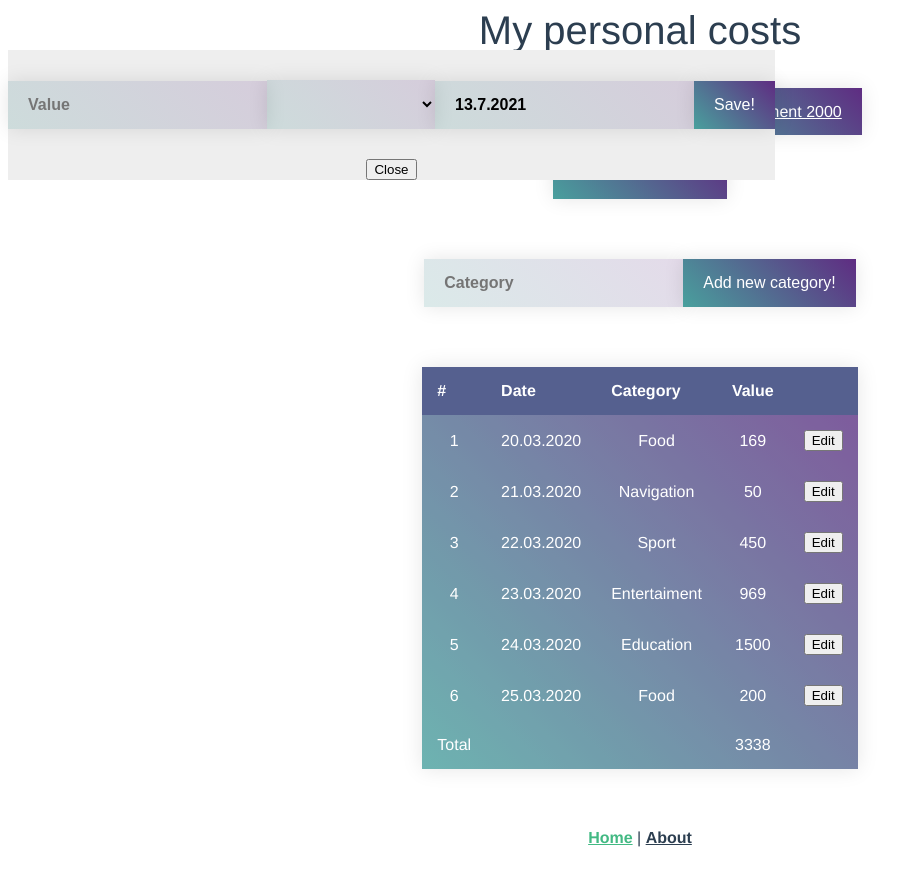
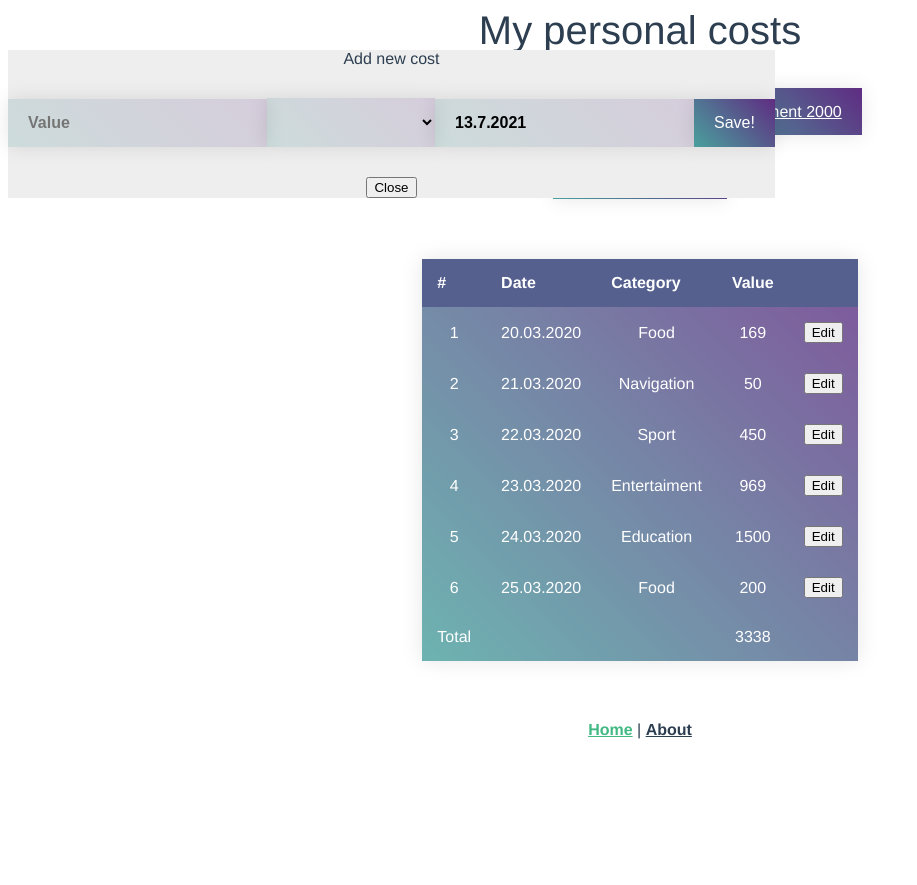
Before and after one commit to Ja0nix/Vue.js, a Vue app in the folder money/: page / in a window 1280 px wide. Both pictures are taken after a click on the button "ADD NEW COST+". Shown: the whole page, without its empty margins (0-917 px from the left). After the commit the page ends 800 px from the top, so only its background shows below. Built offline with nearby package versions, Linux system fonts and the light colour scheme.

Commit message:
Плагин доработан до рабочего состояния

```diff
--- a/money/src/components/PaymentMenu.vue
+++ b/money/src/components/PaymentMenu.vue
@@ -1,10 +1,11 @@
 <template>
   <div :class="$style.wrapper">
-    <!-- <div :class="header">{{ settings.header }}</div> -->
+    <div :class="header">{{ settings.header }}</div>
     <!-- <div :class="wrapper">
     <div :class="header"></div> -->
     <div :class="content">
-         <AddPaymentForm @addNewPayment="addNewPaymentD" :categories="categories" />
+         <AddPaymentForm @addNewPayment="addNewPaymentD" :categories="categories" v-if="settings.name === 'add'"/>
+         <SinglePaymentMenu  v-if="settings.name === 'edit'"/>
       <!-- <AuthForm v-if="settings.content === 'authform'" /> -->
     </div>
     <div :class="footer">
@@ -15,19 +16,24 @@
 
 <script>
 import AddPaymentForm from './AddPaymentForm'
+import SinglePaymentMenu from './SinglePaymentMenu'
 
 export default {
   components: {
     AddPaymentForm,
+    SinglePaymentMenu,
   },
   props: {
-    settings: Object,
+    settings: {
+      type: Object,
+    },
     categories: Array,
     data: Object,
   },
   methods: {
     onCloseClick () {
-        this.$emit('close')
+        // this.$emit('close')
+        this.$modal.hide()
     },
     addNewPaymentD (data) {
         this.$emit('addNewPayment', data)
--- a/money/src/views/Home.vue
+++ b/money/src/views/Home.vue
@@ -8,11 +8,11 @@
       <a href="/add/payment/Transport?value=50" :class="[$style.newCost]">Transport 50</a> |
       <a href="/add/payment/Entertainment?value=2000" :class="[$style.newCost]">Entertainment 2000</a>
       <br>
-      <button :class="[$style.newCost]" @click="show = !show">ADD NEW COST+</button>
-      <!-- <AddPaymentForm @addNewPayment="addNewPaymentD" v-show="show" :categories="categoryList" /> -->
+      <button :class="[$style.newCost]" @click="showPaymentForm">ADD NEW COST+</button>
+
       <AddCategory @addNewCategory="addNewCat" v-show="show" />
       <PaymentsDisplay :items="paymentsList" />
-      <PaymentMenu @addNewPayment="addNewPaymentD" :categories="categoryList" v-show="show" @close="show=!show"/>
+      <PaymentMenu @addNewPayment="addNewPaymentD" :categories="categoryList" v-if="showModalName" :settings="settings"/>
 
       <div id="nav">
         <router-link to="/">Home</router-link> |
@@ -42,7 +42,8 @@ export default {
   data () {
     return {
       // paymentsList: [],
-      show: false,
+      showModalName: '',
+      settings: {}
     }
   },
   methods: {
@@ -76,9 +77,17 @@ export default {
           },
         ]
     },
-    // addNewPayment (data) {
-    //   this.paymentsList = [...this.paymentsList, data]
-    // }
+    onShown(settings) {
+      this.showModalName = settings.name
+      this.settings = settings
+    },
+    onHide() {
+      this.showModalName = ''
+      this.settings = {}
+    },
+    showPaymentForm() {
+      this.$modal.show('add', {name: 'add', header: 'Add new cost'})
+    },
 
   },
   computed: {
```
Lines whose indentation alone changed are shown as unchanged.
